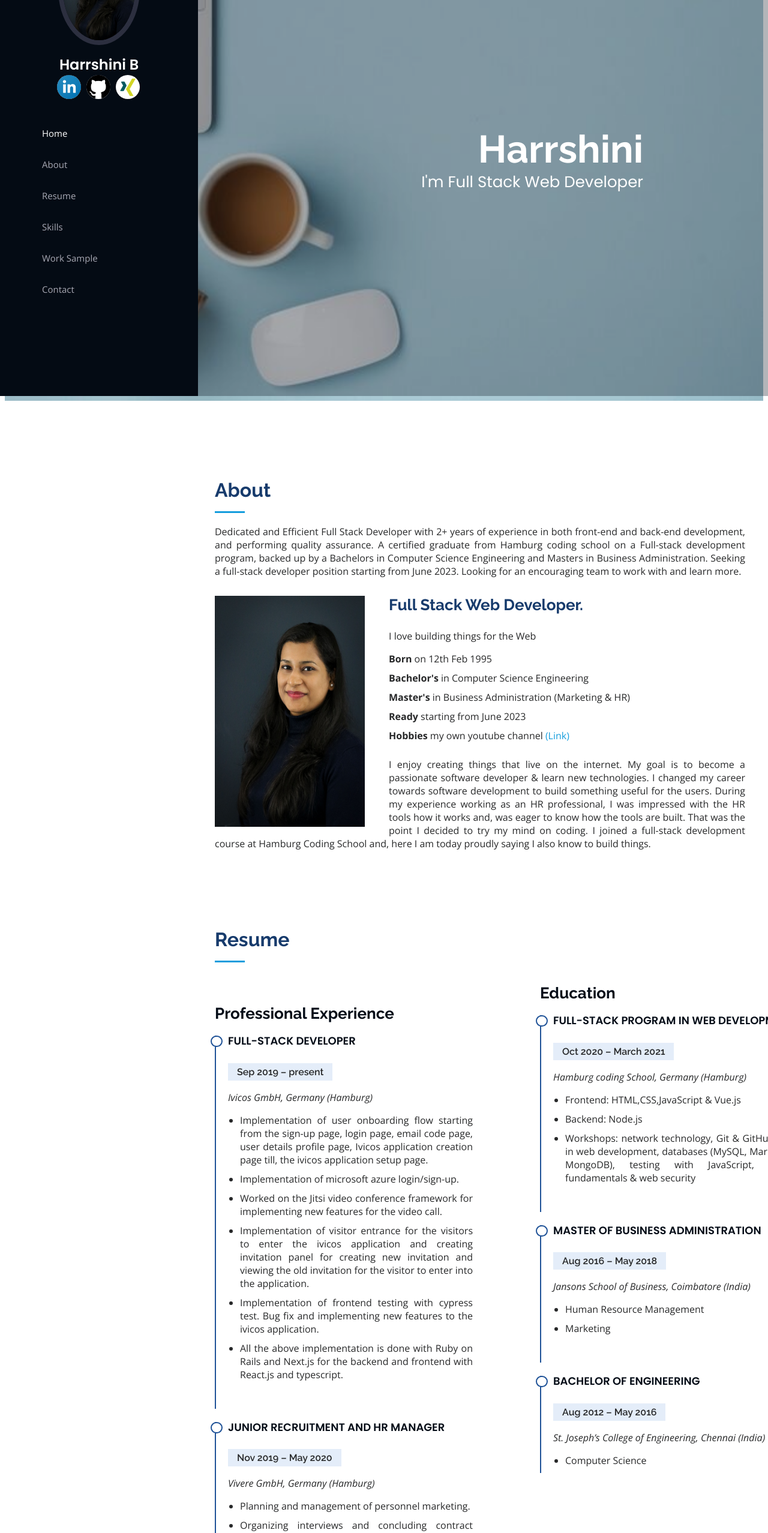
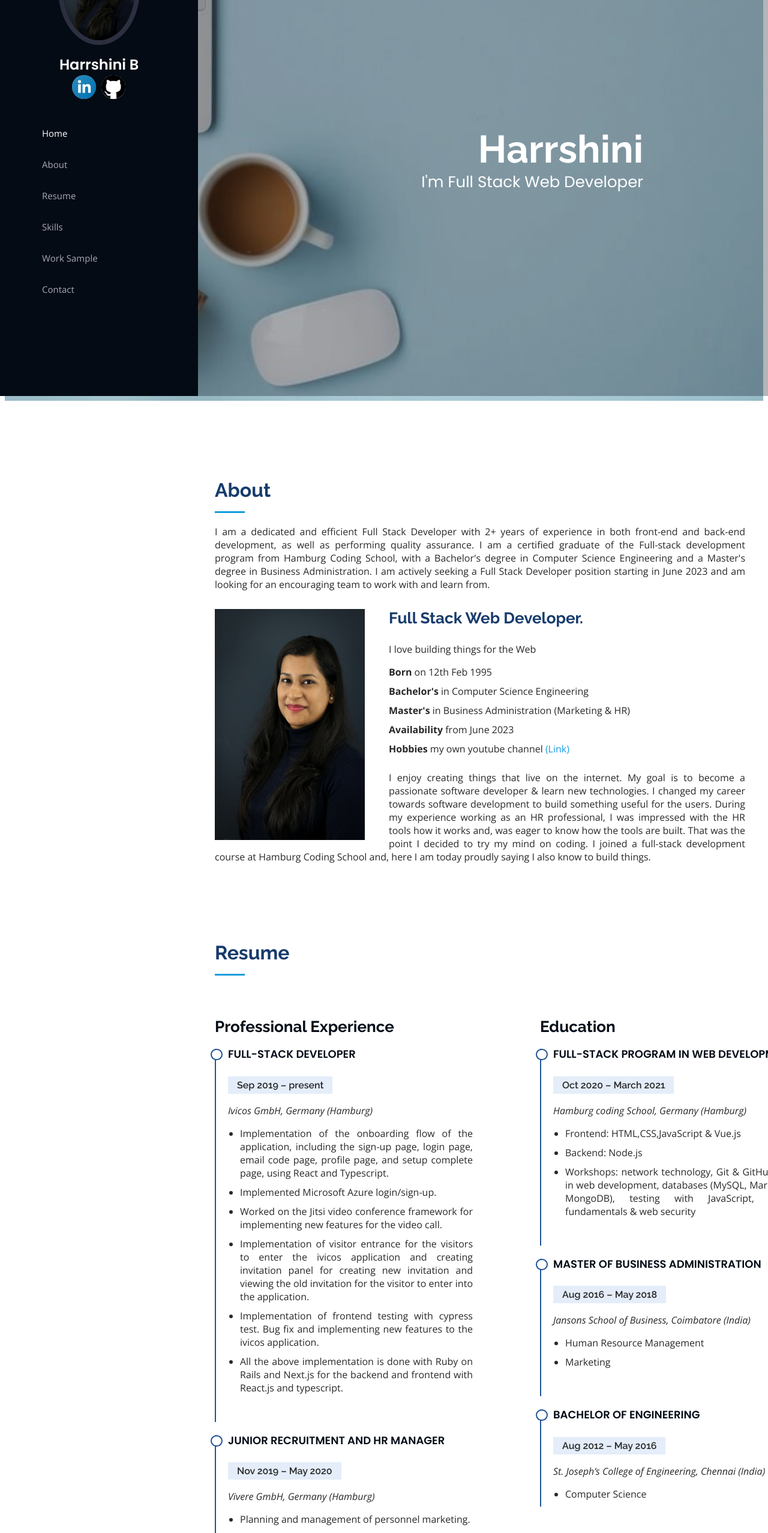
Before and after one commit to harrshini12/MyPortfolio, a website: page public/index.html in a window 1280 px wide. Shown: the part 140-2695 px from the top of the page at 60% size. Drawn offline with nearby package versions, Linux system fonts and the light colour scheme.

Commit message:
updated-version

```diff
--- a/public/index.html
+++ b/public/index.html
@@ -27,8 +27,8 @@
             src="images/sociallinks/linkedin_icon.jpg"></a>
         <a href="https://github.com/harrshini12" target="_blank"><img src="images/sociallinks/Github_icon..jpg"
             class="social-links-img"></a>
-        <a href="https://www.xing.com/profile/Harrshini_BabusinghBabu" target="_blank"><img
-            src="images/sociallinks/xing_icon.jpg" class="social-links-img"></a>
+        <!-- <a href="https://www.xing.com/profile/Harrshini_BabusinghBabu" target="_blank"><img
+            src="images/sociallinks/xing_icon.jpg" class="social-links-img"></a> -->
       </div>
       <nav class="nav-menu">
         <ul>
@@ -54,10 +54,10 @@
     <section id="about" class="about">
       <div class="section-title">
         <h2>About</h2>
-        <p>Dedicated and Efficient Full Stack Developer with 2+ years of experience in both front-end and back-end development,
-          and performing quality assurance. A certified graduate from Hamburg coding school on a Full-stack development program,
-          backed up by a Bachelors in Computer Science Engineering and Masters in Business Administration. Seeking a full-stack developer
-          position starting from June 2023. Looking for an encouraging team to work with and learn more.</p>
+        <p>I am a dedicated and efficient Full Stack Developer with 2+ years of experience in both front-end and back-end development,
+          as well as performing quality assurance. I am a certified graduate of the Full-stack development program from Hamburg Coding School,
+          with a Bachelor's degree in Computer Science Engineering and a Master's degree in Business Administration. I am actively seeking a
+          Full Stack Developer position starting in June 2023 and am looking for an encouraging team to work with and learn from.</p>
       </div>
       <div>
         <img id="AboutImg" src="images/Profile.jpg" data-aos="fade-right">
@@ -72,7 +72,7 @@
             <li><strong>Born</strong> on 12th Feb 1995</li>
             <li><strong>Bachelor's</strong> in Computer Science Engineering</li>
             <li><strong>Master's</strong> in Business Administration (Marketing & HR)</li>
-            <li><strong>Ready</strong> starting from June 2023</li>
+            <li><strong>Availability</strong> from June 2023</li>
             <li><strong>Hobbies</strong> my own youtube channel<a href="https://www.youtube.com/channel/UCKSCeCEb8pdin-nJ8kxz1yQ?view_as=subscriber" target="_blank"> (Link)</a></li>
           </ul>
         </div>
@@ -102,9 +102,9 @@
             <h5>Sep 2019 – present</h5>
             <p><em>Ivicos GmbH, Germany (Hamburg)</em></p>
             <ul>
-              <li>Implementation of user onboarding flow starting from the sign-up page, login page, email code page, user details profile page,
-                Ivicos application creation page till, the ivicos application setup page.</li>
-              <li>Implementation of microsoft azure login/sign-up.</li>
+              <li>Implementation of the onboarding flow of the application, including the sign-up page, login page, email code page,
+                profile page, and setup complete page, using React and Typescript.</li>
+              <li>Implemented Microsoft Azure login/sign-up.</li>
               <li>Worked on the Jitsi video conference framework for implementing new features for the video
                 call.</li>
               <li>Implementation of visitor entrance for the visitors to enter the ivicos application and creating
@@ -213,6 +213,24 @@
     <section id="WorkSample" class="WorkSample">
       <div class="section-title">
         <h2>Work Samples</h2>
+        <p>Professional work samples:</p>
+        <div>
+          <ul>
+            <li>
+              Implementation of the onboarding flow of the application, including the sign-up page, login page, email code page,
+              profile page, and setup complete page, using React and Typescript.
+            </li>
+            <li>Implemented Microsoft Azure login/sign-up.</li>
+            <li>Implemented an image uploading service with AWS using Node.js.</li>
+            <li>Created a new feature called 'Attachments' for the application frontend using React and for the backend using Next.js</li>
+            <li>Implemented a new setup for visitors to enter the application by inviting them through invitations.</li>
+            <li>o make the application more user-friendly, I created many features such as drag-and-drop,
+              fixed all UI bugs, adapted the application for mobile view, and much more.</li>
+            <li>Implemented Cypress tests for the entire frontend application.</li>
+            <li>Worked on refactoring the React frontend application.</li>
+            <li>Worked on fixing many bugs.</li>
+          </ul>
+        </div>
         <p>Some of my projects from Hamburg coding school:</p>
       </div>
       <div data-aos="fade-up" class="cardcontainer">
@@ -362,7 +380,8 @@
     <section class="about_portfolio" id="about_portfolio">
       <div class="section-title">
         <h2>About Portfolio</h2>
-        <p>Thanks for scrolling down this far. This web page is one of my personal projects, through which I try to illustrate my learnings. The goal is to hone my knowledge base in web development through continuous and comprehensive technical enhancements to this page.</p>
+        <p>Thank you for scrolling down this far. This web page is one of my personal projects where I showcase my learning.
+          The goal is to improve my knowledge base in web development through continuous and comprehensive technical enhancements to this page.</p>
       </div>
       <div>
         <h3>Technologies used:</h5>
--- a/public/style.css
+++ b/public/style.css
@@ -65,7 +65,7 @@
   }
 
   .social-links{
-    margin-left: 75px;
+    margin-left: 100px;
   }
 
   .social-links-img{
@@ -363,7 +363,6 @@
   .education-div{
   position: absolute;
   left: 900px;
-  top: 1760px;
   width: 430px;
   }
 
```
